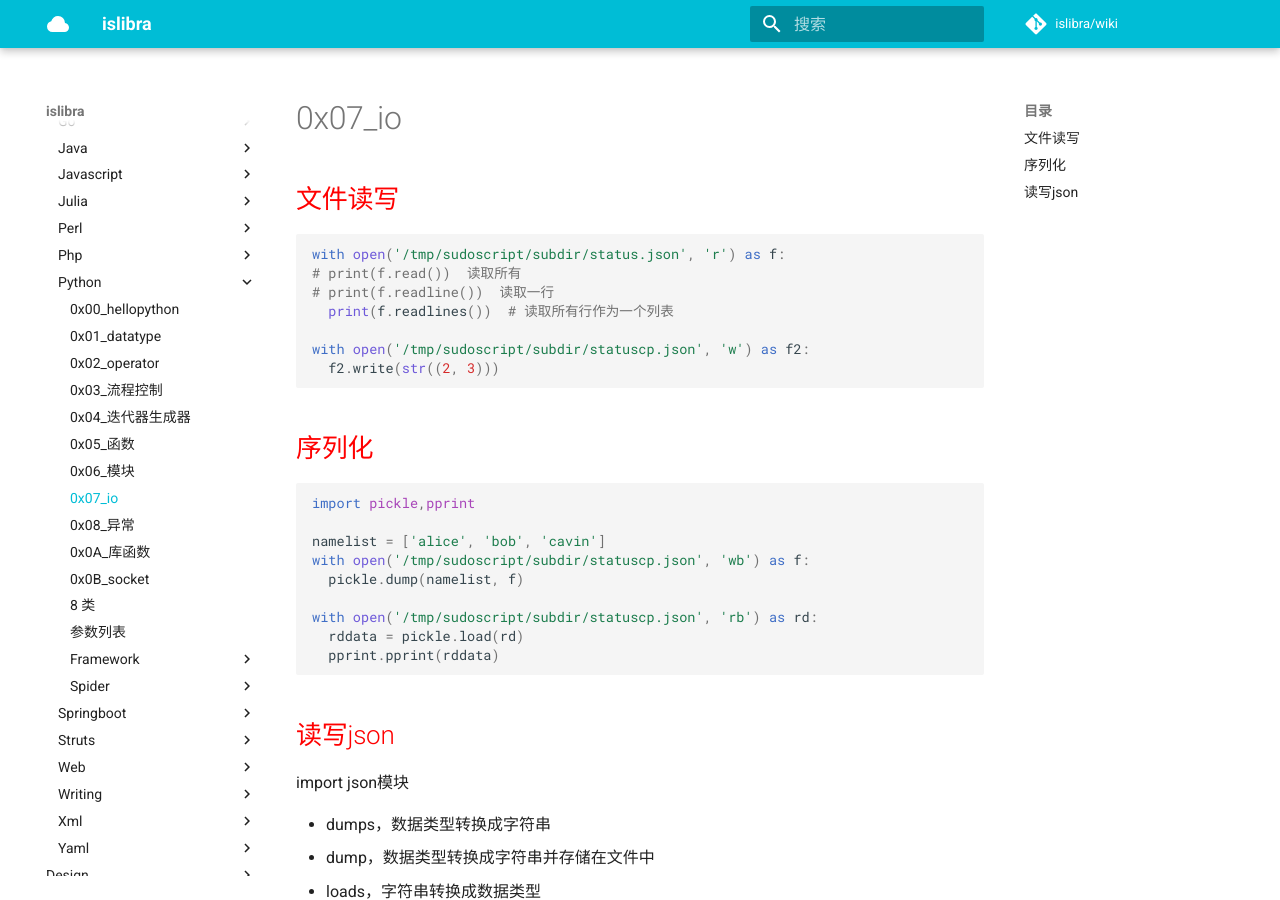
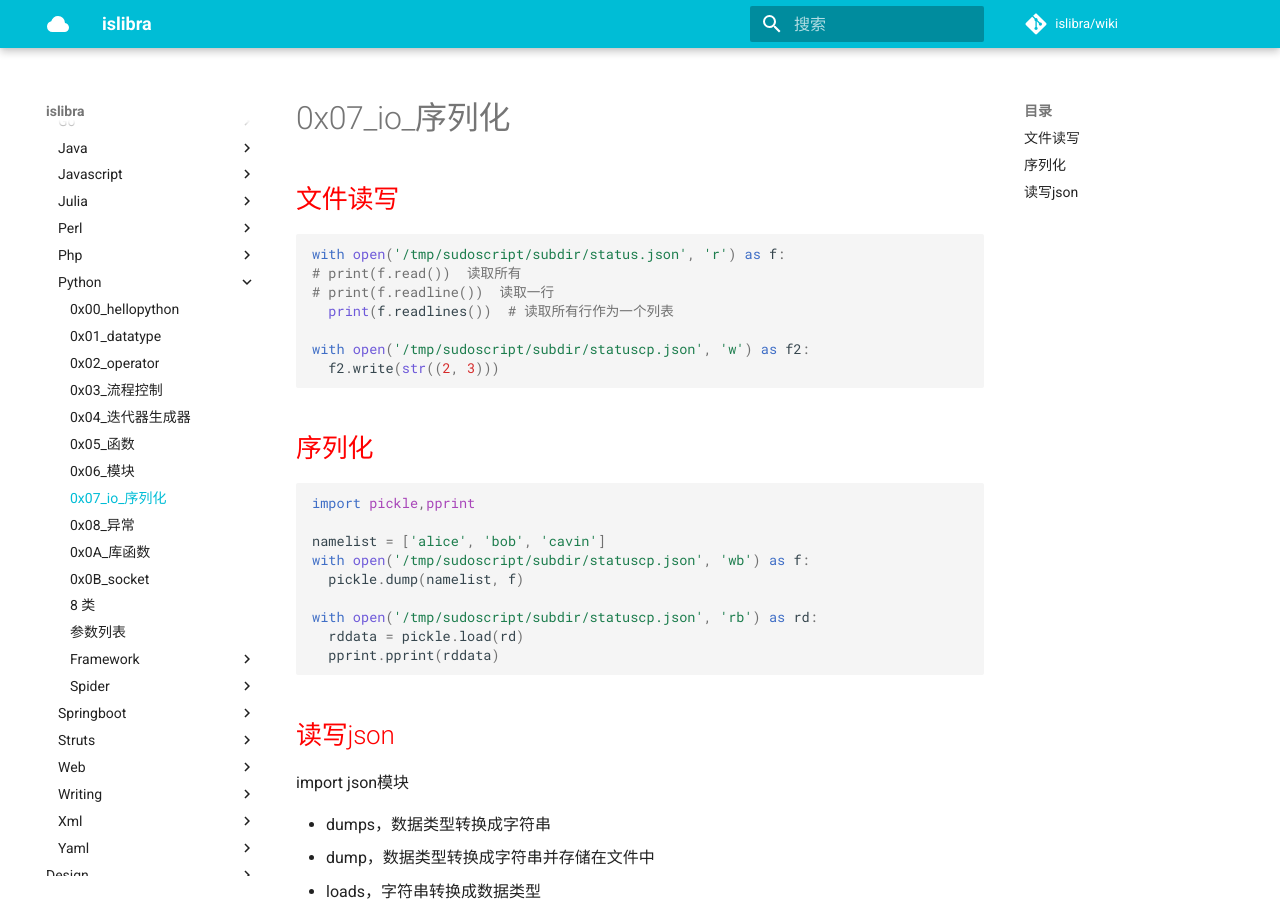
Before and after one commit to islibra/wiki, an MkDocs documentation site: the page built from docs/coding/python/0x07_io_序列化.md, in a window 1280 px wide and 900 px high. Built offline with MkDocs 1.6.1 and Material for MkDocs 9.7.7, drawn with Linux system fonts in a browser that asks for light colours; comment, search, counter and statistics services are not loaded.

Commit message:
Update and rename 0x07_io.md to 0x07_io_序列化.md

```diff
--- a/docs/coding/python/0x07_io.md
+++ b/docs/coding/python/0x07_io_序列化.md
@@ -1,4 +1,4 @@
-# 0x07_io
+# 0x07_io_序列化
 
 ## 文件读写
 
```
